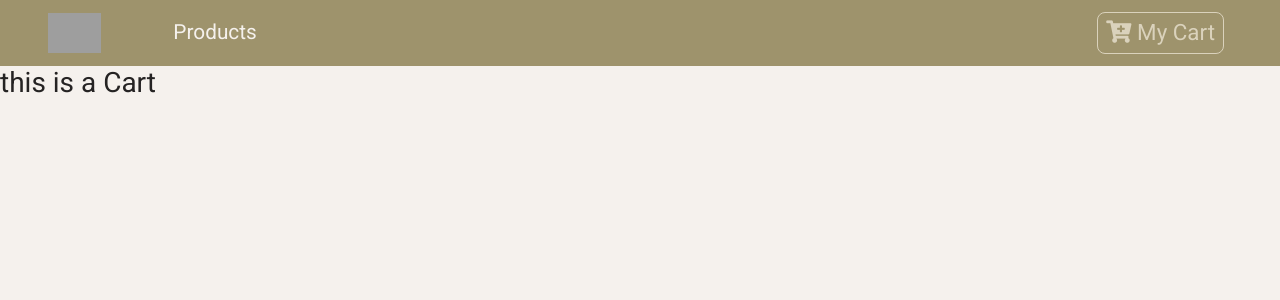
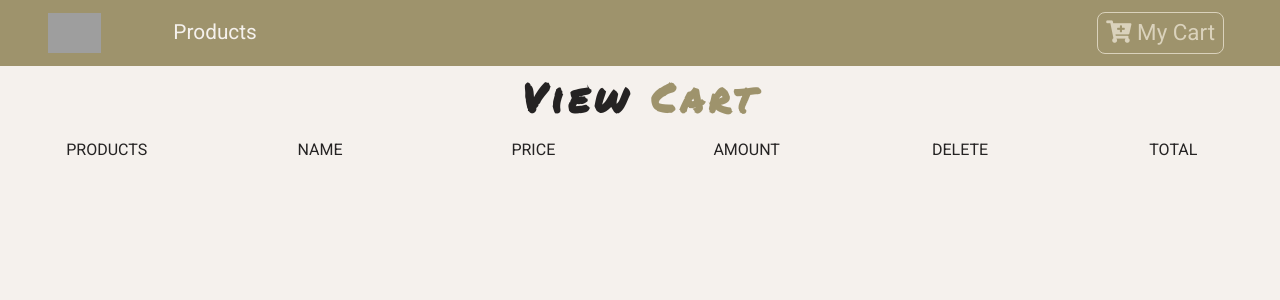
Before and after one commit to Blakem2399/e-commerse, a React (Create React App) app: page /cart in a window 1280 px wide. Shown: the top 300 px of the page. Built offline with nearby package versions, Linux system fonts and the light colour scheme; grey boxes are pictures that could not be loaded.

Commit message:
created cart column setup

```diff
--- a/src/App.js
+++ b/src/App.js
@@ -3,7 +3,7 @@ import {Switch,Route} from "react-router-dom";
 import 'bootstrap/dist/css/bootstrap.min.css'
 import './App.css';
 import Navbar from './components/Navbar'
-import Cart from './components/Cart'
+import Cart from './components/Cart/Cart'
 import ProductList from './components/ProductList'
 import Default from './components/Default'
 import Details from './components/Details'
--- a/src/components/Cart.js
+++ /dev/null
@@ -1,13 +0,0 @@
-import React, {Component} from 'react';
-
-class Cart extends Component {
-    render() {
-        return (
-            <div>
-                <h3>this is a Cart</h3>
-            </div>
-        );
-    }
-}
-
-export default Cart;
--- /dev/null
+++ b/src/components/Cart/Cart.js
@@ -0,0 +1,23 @@
+import React, {Component} from 'react';
+import Title from '../Title'
+import CartColumns from './CartColumns'
+import {ProductConsumer} from "../../context";
+
+class Cart extends Component {
+    render() {
+        return (
+            <section>
+                <ProductConsumer>
+                    {value => {
+
+                    }}
+                </ProductConsumer>
+                <Title name='View' title='Cart'/>
+                <CartColumns/>
+
+            </section>
+        );
+    }
+}
+
+export default Cart;
--- /dev/null
+++ b/src/components/Cart/CartColumns.js
@@ -0,0 +1,28 @@
+import React from 'react';
+
+export default function CartColumns() {
+    return (
+        <div className="container-fluid text-center d-none d-lg-block">
+            <div className="row">
+                <div className="col-10 mx-auto col-lg-2">
+                    <p className="text-uppercase">products</p>
+                </div>
+                <div className="col-10 mx-auto col-lg-2">
+                    <p className="text-uppercase">Name</p>
+                </div>
+                <div className="col-10 mx-auto col-lg-2">
+                    <p className="text-uppercase">price</p>
+                </div>
+                <div className="col-10 mx-auto col-lg-2">
+                    <p className="text-uppercase">amount</p>
+                </div>
+                <div className="col-10 mx-auto col-lg-2">
+                    <p className="text-uppercase">delete</p>
+                </div>
+                <div className="col-10 mx-auto col-lg-2">
+                    <p className="text-uppercase">total</p>
+                </div>
+            </div>
+        </div>
+    );
+}
--- a/src/context.js
+++ b/src/context.js
@@ -60,7 +60,7 @@ class ProductProvider extends Component {
         console.log('remove')
     };
     removeAll = (id)=>{
-        console.log('clear cart')
+        console.log('clear Cart')
     };
 
     render() {
```
